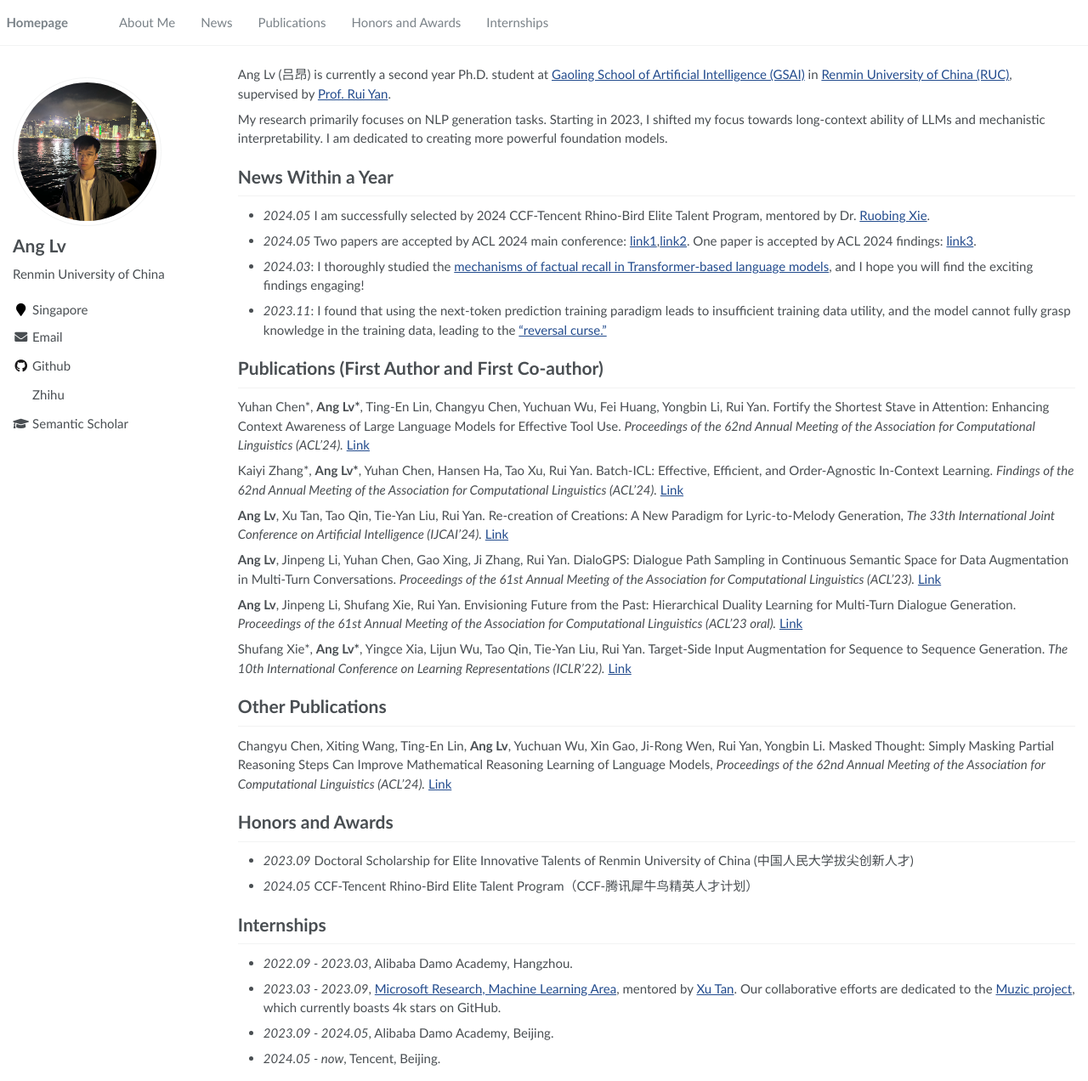
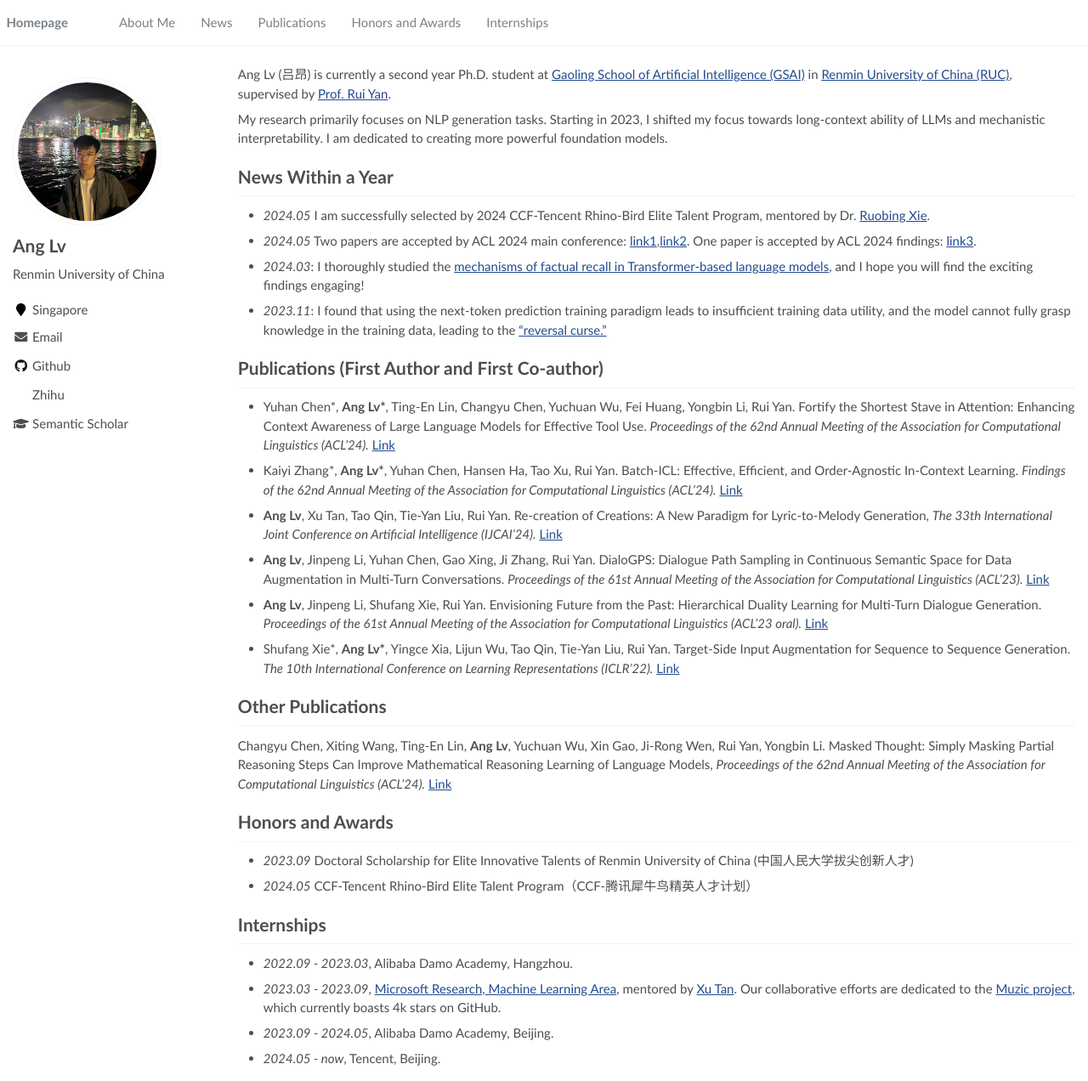
Before and after one commit to trestad/trestad.github.io, a Jekyll site: the page built from _pages/about.md, in a window 1280 px wide and 1272 px high. Shown: the whole window at 85% size. Built offline with Jekyll 4.4.1, drawn with Linux system fonts in a browser that asks for light colours.

```diff
--- a/_pages/about.md
+++ b/_pages/about.md
@@ -27,17 +27,17 @@ My research primarily focuses on NLP generation tasks. Starting in 2023, I shift
 
 # Publications (First Author and First Co-author)
 
-Yuhan Chen\*, **Ang Lv\***, Ting-En Lin, Changyu Chen, Yuchuan Wu, Fei Huang, Yongbin Li, Rui Yan. Fortify the Shortest Stave in Attention: Enhancing Context Awareness of Large Language Models for Effective Tool Use. *Proceedings of the 62nd Annual Meeting of the Association for Computational Linguistics (ACL'24).* [Link](https://arxiv.org/abs/2312.04455)
+- Yuhan Chen\*, **Ang Lv\***, Ting-En Lin, Changyu Chen, Yuchuan Wu, Fei Huang, Yongbin Li, Rui Yan. Fortify the Shortest Stave in Attention: Enhancing Context Awareness of Large Language Models for Effective Tool Use. *Proceedings of the 62nd Annual Meeting of the Association for Computational Linguistics (ACL'24).* [Link](https://arxiv.org/abs/2312.04455)
 
-Kaiyi Zhang\*, **Ang Lv\***, Yuhan Chen, Hansen Ha, Tao Xu, Rui Yan. Batch-ICL: Effective, Efficient, and Order-Agnostic In-Context Learning. *Findings of the 62nd Annual Meeting of the Association for Computational Linguistics (ACL'24).* [Link](https://arxiv.org/abs/2401.06469)
+- Kaiyi Zhang\*, **Ang Lv\***, Yuhan Chen, Hansen Ha, Tao Xu, Rui Yan. Batch-ICL: Effective, Efficient, and Order-Agnostic In-Context Learning. *Findings of the 62nd Annual Meeting of the Association for Computational Linguistics (ACL'24).* [Link](https://arxiv.org/abs/2401.06469)
 
-**Ang Lv**, Xu Tan, Tao Qin, Tie-Yan Liu, Rui Yan. Re-creation of Creations: A New Paradigm for Lyric-to-Melody Generation, *The 33th International Joint Conference on Artificial Intelligence (IJCAI'24).* [Link](https://arxiv.org/abs/2208.05697)
+- **Ang Lv**, Xu Tan, Tao Qin, Tie-Yan Liu, Rui Yan. Re-creation of Creations: A New Paradigm for Lyric-to-Melody Generation, *The 33th International Joint Conference on Artificial Intelligence (IJCAI'24).* [Link](https://arxiv.org/abs/2208.05697)
 
-**Ang Lv**, Jinpeng Li, Yuhan Chen, Gao Xing, Ji Zhang, Rui Yan. DialoGPS: Dialogue Path Sampling in Continuous Semantic Space for Data Augmentation in Multi-Turn Conversations. *Proceedings of the 61st Annual Meeting of the Association for Computational Linguistics (ACL'23).* [Link](https://aclanthology.org/2023.acl-long.70/)
+- **Ang Lv**, Jinpeng Li, Yuhan Chen, Gao Xing, Ji Zhang, Rui Yan. DialoGPS: Dialogue Path Sampling in Continuous Semantic Space for Data Augmentation in Multi-Turn Conversations. *Proceedings of the 61st Annual Meeting of the Association for Computational Linguistics (ACL'23).* [Link](https://aclanthology.org/2023.acl-long.70/)
 
-**Ang Lv**, Jinpeng Li, Shufang Xie, Rui Yan. Envisioning Future from the Past: Hierarchical Duality Learning for Multi-Turn Dialogue Generation. *Proceedings of the 61st Annual Meeting of the Association for Computational Linguistics (ACL'23 oral).* [Link](https://aclanthology.org/2023.acl-long.407/)
+- **Ang Lv**, Jinpeng Li, Shufang Xie, Rui Yan. Envisioning Future from the Past: Hierarchical Duality Learning for Multi-Turn Dialogue Generation. *Proceedings of the 61st Annual Meeting of the Association for Computational Linguistics (ACL'23 oral).* [Link](https://aclanthology.org/2023.acl-long.407/)
 
-Shufang Xie\*, **Ang Lv\***, Yingce Xia, Lijun Wu, Tao Qin, Tie-Yan Liu, Rui Yan. Target-Side Input Augmentation for Sequence to Sequence Generation. *The 10th International Conference on Learning Representations (ICLR'22).* [Link](https://openreview.net/forum?id=pz1euXohm4H)
+- Shufang Xie\*, **Ang Lv\***, Yingce Xia, Lijun Wu, Tao Qin, Tie-Yan Liu, Rui Yan. Target-Side Input Augmentation for Sequence to Sequence Generation. *The 10th International Conference on Learning Representations (ICLR'22).* [Link](https://openreview.net/forum?id=pz1euXohm4H)
 
 
 # Other Publications
```
